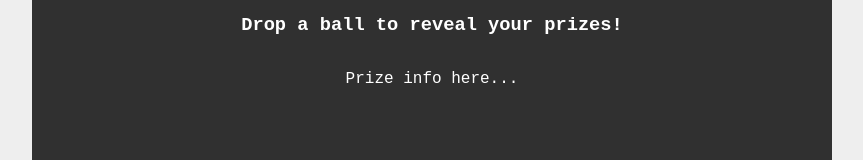
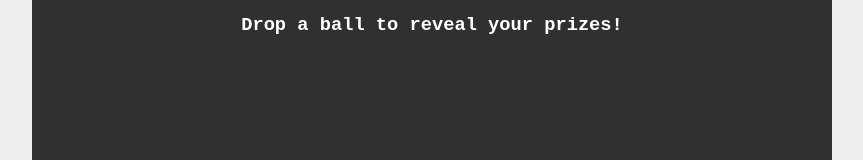
Before and after one commit to GenerationSoftware/pt-plinko, a plain HTML site: page index.html in a window 1280 px wide. Shown: the part 342-502 px from the top of the page, without its empty margins (208-1071 px from the left). Drawn offline with Linux system fonts and the light colour scheme.

Commit message:
remove prize info placeholder

```diff
--- a/index.html
+++ b/index.html
@@ -23,7 +23,6 @@
         </div>
         <div class="prize-info-container">
           <h3>Drop a ball to reveal your prizes!</h3>
-          <p>Prize info here...</p>
         </div>
         <div class="prize-results-container hidden">
           <div>Prizes Won: <span class="prizes-won">0</span></div>
```
